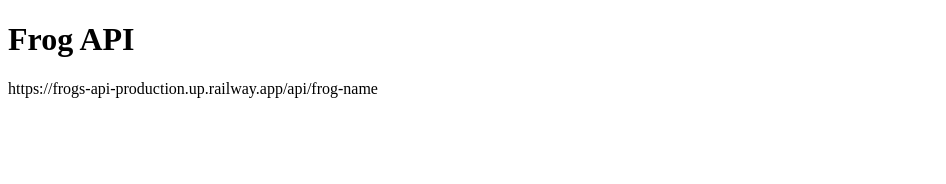
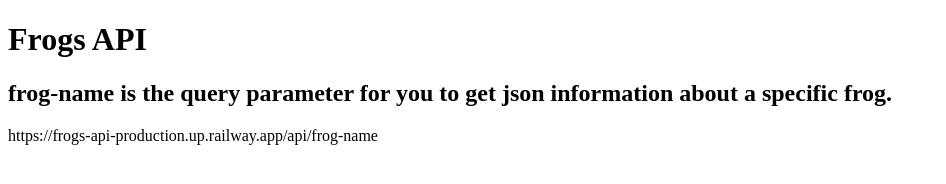
Before and after one commit to ChrisMunozCodes/frogs-api, a website: page index.html in a window 1280 px wide. Shown: the whole page, without its empty margins (0-946 px from the left). Drawn offline with Linux system fonts and the light colour scheme.

Commit message:
updated html documentation

```diff
--- a/index.html
+++ b/index.html
@@ -7,7 +7,9 @@
     <title>Document</title>
 </head>
 <body>
-    <h1>Frog API</h1>
+    <h1>Frogs API</h1>
+    <h2>frog-name is the query parameter for you to get json information about a specific frog.</h2>
     <p>https://frogs-api-production.up.railway.app/api/frog-name</p>
+
 </body>
 </html>
```
